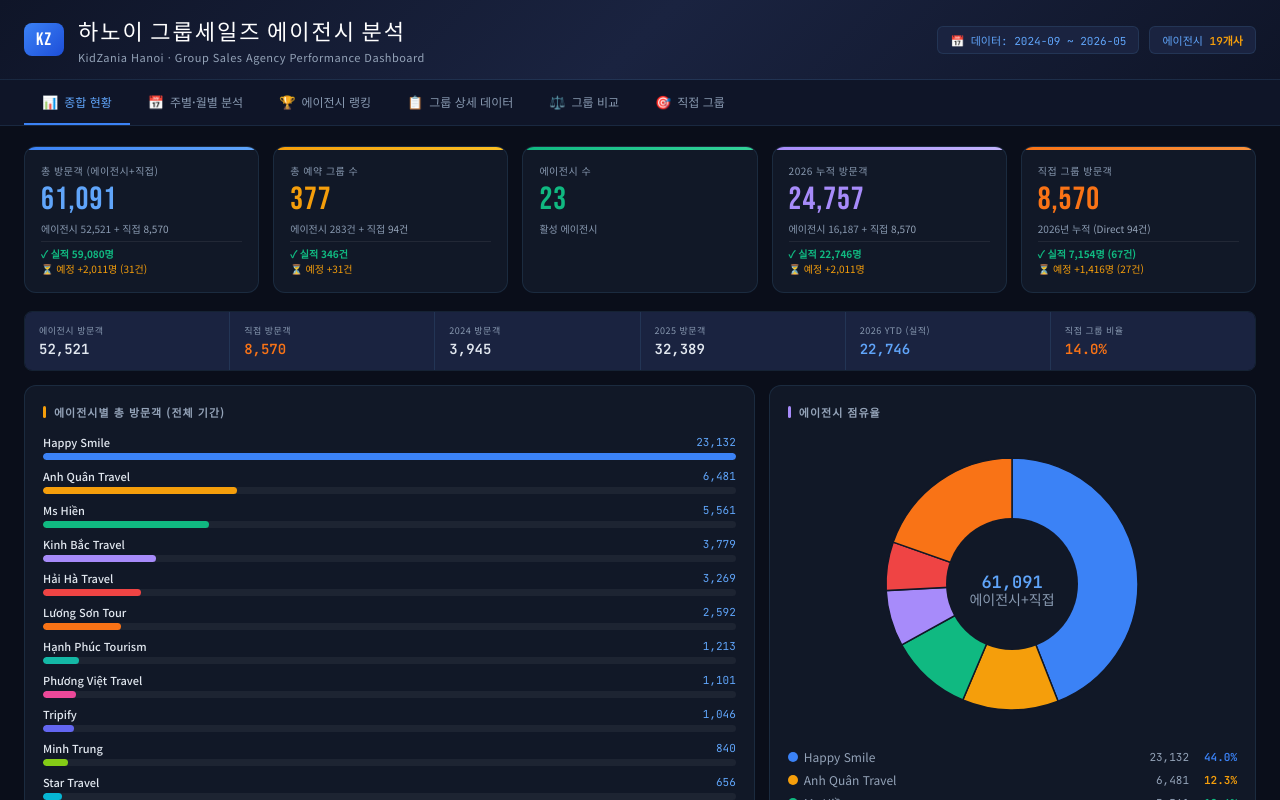
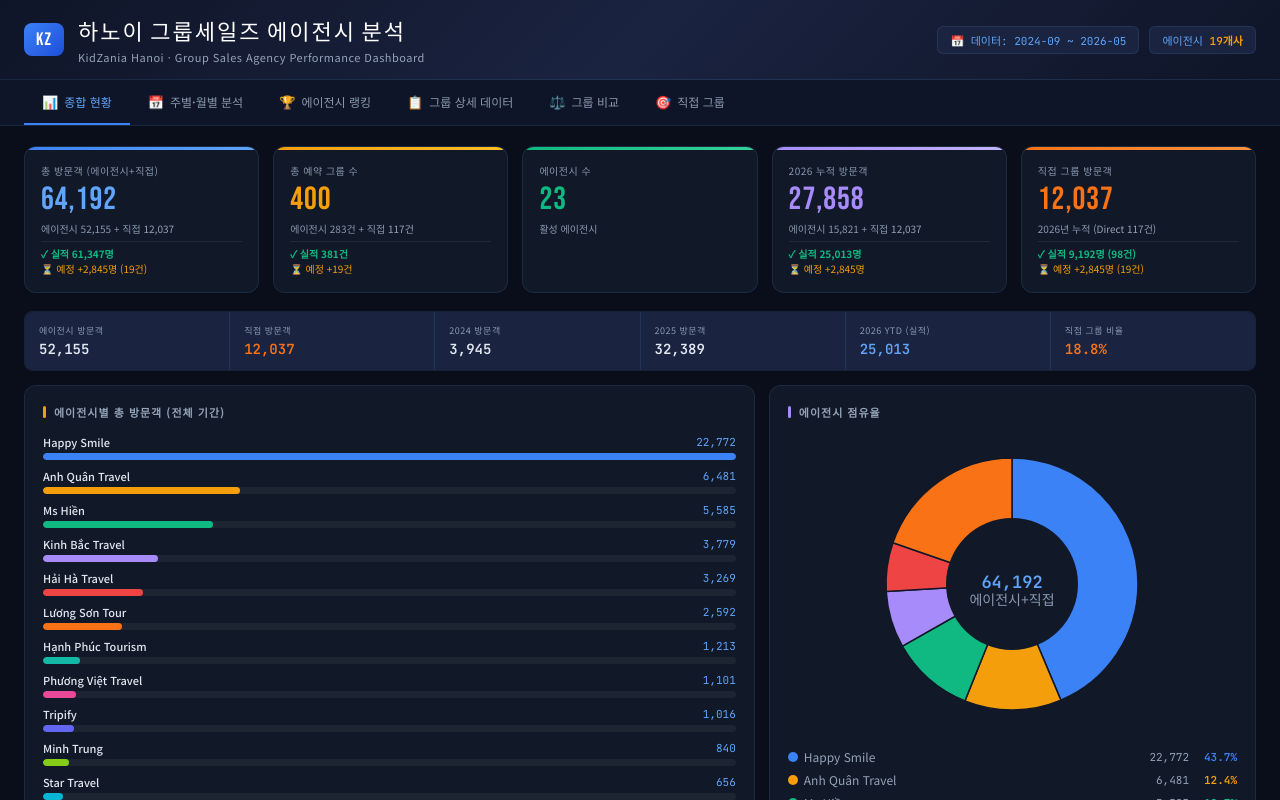
Before and after one commit to KidzaniaHAN/kidzania, a plain HTML site: page index.html in a window 1280 px wide. Shown: the top 800 px of the page. Drawn offline with Linux system fonts and the light colour scheme.

Commit message:
Update index.html

```diff
--- a/index.html
+++ b/index.html
@@ -988,18 +988,18 @@
 <script>
 // ===== DATA =====
 // 데이터 기준일 (파일 업데이트 시 함께 수정)
-const DATA_DATE = '2026-05-22';
+const DATA_DATE = '2026-05-29';
 
 const agencyData = [
-  {name:'Happy Smile', v2024:0, v2025:17957, v2026:5175, r2024:0, r2025:76, r2026:18},
+  {name:'Happy Smile', v2024:0, v2025:17957, v2026:4815, r2024:0, r2025:76, r2026:17},
   {name:'Anh Quân Travel', v2024:0, v2025:4914, v2026:1567, r2024:0, r2025:33, r2026:5},
-  {name:'Ms Hiền', v2024:3945, v2025:1108, v2026:508, r2024:41, r2025:13, r2026:7},
+  {name:'Ms Hiền', v2024:3945, v2025:1108, v2026:532, r2024:41, r2025:13, r2026:8},
   {name:'Kinh Bắc Travel', v2024:0, v2025:759, v2026:3020, r2024:0, r2025:5, r2026:11},
   {name:'Hải Hà Travel', v2024:0, v2025:1973, v2026:1296, r2024:0, r2025:4, r2026:5},
   {name:'Lương Sơn Tour', v2024:0, v2025:1833, v2026:759, r2024:0, r2025:11, r2026:3},
   {name:'Hạnh Phúc Tourism', v2024:0, v2025:1213, v2026:0, r2024:0, r2025:3, r2026:0},
   {name:'Phương Việt Travel', v2024:0, v2025:1101, v2026:0, r2024:0, r2025:1, r2026:0},
-  {name:'Tripify', v2024:0, v2025:580, v2026:466, r2024:0, r2025:8, r2026:8},
+  {name:'Tripify', v2024:0, v2025:580, v2026:436, r2024:0, r2025:8, r2026:8},
   {name:'NewGen', v2024:0, v2025:450, v2026:33, r2024:0, r2025:4, r2026:1},
   {name:'Skill Development', v2024:0, v2025:501, v2026:0, r2024:0, r2025:1, r2026:0},
   {name:'Tân Á', v2024:0, v2025:0, v2026:580, r2024:0, r2025:0, r2026:1},
@@ -1025,15 +1025,15 @@ const weeklyData = {
   weeks: ['MAR_W1','MAR_W2','MAR_W3','MAR_W4','APR_W1','APR_W2','APR_W3','APR_W4','APR_W5','MAY_W1','MAY_W2','MAY_W3','MAY_W4'],
   weekLabels: ['MAR W1\n02~08 Mar','MAR W2\n09~15 Mar','MAR W3\n16~22 Mar','MAR W4\n23~29 Mar','APR W1\n30 Mar~05 Apr','APR W2\n06~12 Apr','APR W3\n13~19 Apr','APR W4\n20~26 Apr','APR W5\n27 Apr~03 May','MAY W1\n04~10 May','MAY W2\n11~17 May','MAY W3\n18~24 May','MAY W4\n25~31 May'],
   data: {
-    'Happy Smile': [0,0,966,213,1014,787,120,0,0,247,270,861,500],
+    'Happy Smile': [0,0,966,213,1014,787,120,0,0,247,270,761,240],
     'Anh Quân Travel': [452,479,407,0,119,0,110,0,0,0,0,0,0],
-    'Ms Hiền': [0,0,0,0,0,105,0,0,0,0,0,0,40],
+    'Ms Hiền': [0,0,0,0,0,105,0,0,0,0,0,0,64],
     'Kinh Bắc Travel': [0,58,0,0,322,1174,509,668,0,0,289,0,0],
     'Hải Hà Travel': [0,522,0,0,217,193,0,0,0,0,0,0,0],
     'Lương Sơn Tour': [0,0,0,0,0,622,137,0,0,0,0,0,0],
     'Hạnh Phúc Tourism': [0,0,0,0,0,0,0,0,0,0,0,0,0],
     'Phương Việt Travel': [0,0,0,0,0,0,0,0,0,0,0,0,0],
-    'Tripify': [0,0,145,43,0,0,110,0,0,39,40,89,0],
+    'Tripify': [0,0,145,43,0,0,110,0,0,39,40,34,25],
     'NewGen': [0,0,0,0,0,0,33,0,0,0,0,0,0],
     'Skill Development': [0,0,0,0,0,0,0,0,0,0,0,0,0],
     'Tân Á': [0,0,0,580,0,0,0,0,0,0,0,0,0],
@@ -1334,11 +1334,11 @@ const groupListData = [
   {year:2026,month:5,dov:'2026-05-21',name:'MN Happy Smile 5',child:130,adult:27,toddler:0,total:157,type:'Kindergarten',sector:'Public',agency:'Happy Smile'},
   {year:2026,month:5,dov:'2026-05-21',name:'TH Lomonoxop',child:29,adult:5,toddler:0,total:34,type:'School',sector:'Private',agency:'Tripify'},
   {year:2026,month:5,dov:'2026-05-21',name:'MN Hoa Hồng',child:38,adult:8,toddler:0,total:46,type:'Kindergarten',sector:'Public',agency:'Minh Trung'},
-  {year:2026,month:5,dov:'2026-05-22',name:'MN Happy Smile 6',child:250,adult:0,toddler:0,total:250,type:'Kindergarten',sector:'Public',agency:'Happy Smile'},
-  {year:2026,month:5,dov:'2026-05-24',name:'TH Thực nghiệm Victory - Lớp 2G2',child:34,adult:20,toddler:1,total:55,type:'School',sector:'Private',agency:'Tripify'},
-  {year:2026,month:5,dov:'2026-05-25',name:'MN Happy Smile 7',child:250,adult:0,toddler:0,total:250,type:'Kindergarten',sector:'Public',agency:'Happy Smile'},
-  {year:2026,month:5,dov:'2026-05-26',name:'MN Olympia Preschool',child:40,adult:0,toddler:0,total:40,type:'Kindergarten',sector:'Private',agency:'Ms Hiền'},
-  {year:2026,month:5,dov:'2026-05-27',name:'MN Happy Smile 8',child:250,adult:0,toddler:0,total:250,type:'Kindergarten',sector:'Public',agency:'Happy Smile'},
+  {year:2026,month:5,dov:'2026-05-22',name:'MN Happy Smile 6',child:119,adult:31,toddler:0,total:150,type:'Kindergarten',sector:'Public',agency:'Happy Smile'},
+  {year:2026,month:5,dov:'2026-05-25',name:'MN Happy Smile 7',child:195,adult:45,toddler:0,total:240,type:'Kindergarten',sector:'Public',agency:'Happy Smile'},
+  {year:2026,month:5,dov:'2026-05-26',name:'MN Olympia Preschool',child:29,adult:5,toddler:0,total:34,type:'Kindergarten',sector:'Private',agency:'Ms Hiền'},
+  {year:2026,month:5,dov:'2026-05-29',name:'MN Ngôi nhà tuổi thơ',child:25,adult:5,toddler:0,total:30,type:'Kindergarten',sector:'Private',agency:'Ms Hiền'},
+  {year:2026,month:5,dov:'2026-05-29',name:'TH Tràng An',child:20,adult:5,toddler:0,total:25,type:'School',sector:'Public',agency:'Tripify'},
 ];
 
 
@@ -1405,40 +1405,63 @@ const directData = [
   {year:2026,month:5,dov:'2026-05-20',name:'MN Pony',child:48,adult:129,toddler:52,total:229,type:'Kindergarten',sector:'Private'},
   {year:2026,month:5,dov:'2026-05-21',name:'MN Sao Khuê',child:29,adult:44,toddler:33,total:106,type:'Kindergarten',sector:'Private'},
   {year:2026,month:5,dov:'2026-05-21',name:'TH Vũ Công Tể - Lớp 2',child:40,adult:7,toddler:0,total:47,type:'School',sector:'Public'},
-  {year:2026,month:5,dov:'2026-05-22',name:'MN Eton',child:35,adult:10,toddler:0,total:45,type:'Kindergarten',sector:'Private'},
-  {year:2026,month:5,dov:'2026-05-22',name:'MN Baby Bear',child:30,adult:50,toddler:22,total:102,type:'Kindergarten',sector:'Private'},
-  {year:2026,month:5,dov:'2026-05-22',name:'YH Group',child:55,adult:0,toddler:0,total:55,type:'Corporate',sector:'Other (Corporate, academy etc)'},
-  {year:2026,month:5,dov:'2026-05-22',name:'TH May - Lớp 3B',child:30,adult:0,toddler:0,total:30,type:'School',sector:'Private'},
-  {year:2026,month:5,dov:'2026-05-22',name:'TH Lê Quý Đôn - Lớp 2A15',child:30,adult:0,toddler:0,total:30,type:'School',sector:'Private'},
-  {year:2026,month:5,dov:'2026-05-22',name:'TH Hanoi Academy - Lớp 2 Lion',child:21,adult:0,toddler:0,total:21,type:'School',sector:'Private'},
-  {year:2026,month:5,dov:'2026-05-22',name:'TH May Academy - Lớp 4A2',child:25,adult:0,toddler:0,total:25,type:'School',sector:'Private'},
-  {year:2026,month:5,dov:'2026-05-23',name:'TH Đoàn Thị Điểm - Lớp 1A8',child:33,adult:0,toddler:0,total:33,type:'School',sector:'Private'},
-  {year:2026,month:5,dov:'2026-05-23',name:'Công Ty Transmed',child:26,adult:22,toddler:0,total:48,type:'Corporate',sector:'Other (Corporate, academy etc)'},
-  {year:2026,month:5,dov:'2026-05-23',name:'Lớp O2',child:20,adult:4,toddler:0,total:24,type:'School',sector:'Private'},
-  {year:2026,month:5,dov:'2026-05-23',name:'TH Archimedes - Lớp 4A3',child:20,adult:6,toddler:0,total:26,type:'School',sector:'Private'},
-  {year:2026,month:5,dov:'2026-05-23',name:'TH Olympia - Lớp 2A3',child:25,adult:0,toddler:0,total:25,type:'School',sector:'Private'},
-  {year:2026,month:5,dov:'2026-05-23',name:'TH Vinschool Greenbay - Lớp 1A2',child:22,adult:28,toddler:1,total:51,type:'School',sector:'Private'},
-  {year:2026,month:5,dov:'2026-05-24',name:'BIDV - Cầu Giấy',child:76,adult:56,toddler:24,total:156,type:'Corporate',sector:'Other (Corporate, academy etc)'},
-  {year:2026,month:5,dov:'2026-05-24',name:'TH Vinschool Metropolis Lớp 3B1',child:26,adult:4,toddler:0,total:30,type:'School',sector:'Private'},
-  {year:2026,month:5,dov:'2026-05-24',name:'TH Vinschool Ocean Park - Lớp 2A10',child:32,adult:0,toddler:0,total:32,type:'School',sector:'Private'},
-  {year:2026,month:5,dov:'2026-05-24',name:'TH Đoàn Thị Điểm - Lớp 1C',child:34,adult:31,toddler:2,total:67,type:'School',sector:'Private'},
-  {year:2026,month:5,dov:'2026-05-24',name:'TH Archimede - Lớp 3C1',child:20,adult:4,toddler:0,total:24,type:'School',sector:'Private'},
-  {year:2026,month:5,dov:'2026-05-25',name:'MN Himawari',child:56,adult:10,toddler:0,total:66,type:'Kindergarten',sector:'Private'},
-  {year:2026,month:5,dov:'2026-05-25',name:'TH Lê Quý Đôn - Lớp 3A3',child:30,adult:0,toddler:0,total:30,type:'School',sector:'Public'},
-  {year:2026,month:5,dov:'2026-05-26',name:'TH Reigrate Grammar',child:28,adult:4,toddler:0,total:32,type:'School',sector:'International'},
-  {year:2026,month:5,dov:'2026-05-26',name:'MN Mommy Care',child:35,adult:0,toddler:0,total:35,type:'Kindergarten',sector:'Private'},
-  {year:2026,month:5,dov:'2026-05-26',name:'TH Wellspring - Lớp 4A1 + 4A5',child:40,adult:5,toddler:0,total:45,type:'School',sector:'Private'},
-  {year:2026,month:5,dov:'2026-05-26',name:'MN Hoa Lộc Vừng',child:50,adult:30,toddler:0,total:80,type:'Kindergarten',sector:'Private'},
-  {year:2026,month:5,dov:'2026-05-26',name:'MN Ngôi sao Hạnh phúc',child:60,adult:0,toddler:0,total:60,type:'Kindergarten',sector:'Private'},
-  {year:2026,month:5,dov:'2026-05-27',name:'MN Ngọc Minh',child:50,adult:20,toddler:0,total:70,type:'Kindergarten',sector:'Private'},
-  {year:2026,month:5,dov:'2026-05-28',name:'Lớp 8AD TH Wellsping',child:23,adult:5,toddler:0,total:28,type:'School',sector:'Private'},
+  {year:2026,month:5,dov:'2026-05-22',name:'MN Eton',child:24,adult:12,toddler:8,total:44,type:'Kindergarten',sector:'Private'},
+  {year:2026,month:5,dov:'2026-05-22',name:'MN Baby Bear',child:32,adult:91,toddler:24,total:147,type:'Kindergarten',sector:'Private'},
+  {year:2026,month:5,dov:'2026-05-22',name:'YH Group',child:50,adult:8,toddler:0,total:58,type:'Corporate',sector:'Other (Corporate, academy etc)'},
+  {year:2026,month:5,dov:'2026-05-22',name:'TH May - Lớp 3B',child:33,adult:17,toddler:0,total:50,type:'School',sector:'Private'},
+  {year:2026,month:5,dov:'2026-05-22',name:'TH Lê Quý Đôn - Lớp 2A15',child:31,adult:15,toddler:0,total:46,type:'School',sector:'Private'},
+  {year:2026,month:5,dov:'2026-05-22',name:'TH Hanoi Academy - Lớp 2 Lion',child:26,adult:10,toddler:0,total:36,type:'School',sector:'Private'},
+  {year:2026,month:5,dov:'2026-05-22',name:'TH May Academy - Lớp 4A2',child:24,adult:4,toddler:0,total:28,type:'School',sector:'Private'},
+  {year:2026,month:5,dov:'2026-05-23',name:'TH Đoàn Thị Điểm - Lớp 1A8',child:36,adult:29,toddler:0,total:65,type:'School',sector:'Private'},
+  {year:2026,month:5,dov:'2026-05-23',name:'Công Ty Transmed',child:26,adult:22,toddler:1,total:49,type:'Corporate',sector:'Other (Corporate, academy etc)'},
+  {year:2026,month:5,dov:'2026-05-23',name:'Lớp O2',child:27,adult:7,toddler:0,total:34,type:'School',sector:'Private'},
+  {year:2026,month:5,dov:'2026-05-23',name:'TH Archimedes - Lớp 4A3',child:21,adult:6,toddler:0,total:27,type:'School',sector:'Private'},
+  {year:2026,month:5,dov:'2026-05-23',name:'TH Olympia - Lớp 2A3',child:30,adult:12,toddler:0,total:42,type:'School',sector:'Private'},
+  {year:2026,month:5,dov:'2026-05-23',name:'TH Vinschool Greenbay - Lớp 1A2',child:34,adult:28,toddler:3,total:65,type:'School',sector:'Private'},
+  {year:2026,month:5,dov:'2026-05-23',name:'TH Isaac Newton - Lớp 1G02',child:20,adult:16,toddler:0,total:36,type:'School',sector:'Private'},
+  {year:2026,month:5,dov:'2026-05-24',name:'BIDV - Cầu Giấy',child:77,adult:75,toddler:14,total:166,type:'Corporate',sector:'Other (Corporate, academy etc)'},
+  {year:2026,month:5,dov:'2026-05-24',name:'TH Vinschool Metropolis Lớp 3B1',child:28,adult:11,toddler:0,total:39,type:'School',sector:'Private'},
+  {year:2026,month:5,dov:'2026-05-24',name:'TH Vinschool Ocean Park - Lớp 2A10',child:33,adult:7,toddler:0,total:40,type:'School',sector:'Private'},
+  {year:2026,month:5,dov:'2026-05-24',name:'TH Thực nghiệm Victory - Lớp 2G2',child:33,adult:20,toddler:0,total:53,type:'School',sector:'Private'},
+  {year:2026,month:5,dov:'2026-05-24',name:'TH Đoàn Thị Điểm - Lớp 1C',child:36,adult:36,toddler:3,total:75,type:'School',sector:'Private'},
+  {year:2026,month:5,dov:'2026-05-24',name:'Agribank Phú Thọ',child:28,adult:19,toddler:0,total:47,type:'Corporate',sector:'Other (Corporate, academy etc)'},
+  {year:2026,month:5,dov:'2026-05-24',name:'TH Archimede - Lớp 3C1',child:21,adult:6,toddler:0,total:27,type:'School',sector:'Private'},
+  {year:2026,month:5,dov:'2026-05-24',name:'E Group',child:25,adult:15,toddler:0,total:40,type:'Corporate',sector:'Other (Corporate, academy etc)'},
+  {year:2026,month:5,dov:'2026-05-25',name:'MN Himawari',child:49,adult:93,toddler:0,total:142,type:'Kindergarten',sector:'Private'},
+  {year:2026,month:5,dov:'2026-05-25',name:'TH Lê Quý Đôn - Lớp 3A3',child:35,adult:25,toddler:0,total:60,type:'School',sector:'Public'},
+  {year:2026,month:5,dov:'2026-05-26',name:'TH Reigrate Grammar',child:27,adult:4,toddler:0,total:31,type:'School',sector:'International'},
+  {year:2026,month:5,dov:'2026-05-26',name:'MN Mommy Care',child:43,adult:34,toddler:23,total:100,type:'Kindergarten',sector:'Private'},
+  {year:2026,month:5,dov:'2026-05-26',name:'TH Wellspring - Lớp 4A1 + 4A5',child:36,adult:4,toddler:0,total:40,type:'School',sector:'Private'},
+  {year:2026,month:5,dov:'2026-05-26',name:'Lớp 8AD TH Wellsping',child:21,adult:2,toddler:0,total:23,type:'School',sector:'Private'},
+  {year:2026,month:5,dov:'2026-05-26',name:'MN Hoa Lộc Vừng',child:58,adult:111,toddler:8,total:177,type:'Kindergarten',sector:'Private'},
+  {year:2026,month:5,dov:'2026-05-26',name:'TH Everest - Lớp 5',child:32,adult:6,toddler:0,total:38,type:'School',sector:'Private'},
+  {year:2026,month:5,dov:'2026-05-27',name:'MN Ngọc Minh',child:40,adult:83,toddler:12,total:135,type:'Kindergarten',sector:'Private'},
+  {year:2026,month:5,dov:'2026-05-27',name:'TH Phú Thượng',child:28,adult:10,toddler:0,total:38,type:'School',sector:'Public'},
+  {year:2026,month:5,dov:'2026-05-27',name:'TH Olympia - Lớp 8H',child:23,adult:1,toddler:0,total:24,type:'School',sector:'Private'},
+  {year:2026,month:5,dov:'2026-05-28',name:'TH Greenfield - Lớp 2A4',child:24,adult:10,toddler:0,total:34,type:'School',sector:'Private'},
   {year:2026,month:5,dov:'2026-05-28',name:'TH Hanoi Toronto',child:20,adult:3,toddler:0,total:23,type:'School',sector:'Private'},
-  {year:2026,month:5,dov:'2026-05-28',name:'MN Home Schooling',child:30,adult:10,toddler:0,total:40,type:'Kindergarten',sector:'Private'},
-  {year:2026,month:5,dov:'2026-05-29',name:'MN Gấu Baloo',child:70,adult:20,toddler:0,total:90,type:'Kindergarten',sector:'Private'},
-  {year:2026,month:5,dov:'2026-05-30',name:'MB AMC',child:90,adult:0,toddler:0,total:90,type:'Corporate',sector:'Other (Corporate, academy etc)'},
-  {year:2026,month:5,dov:'2026-05-30',name:'ADCV',child:57,adult:74,toddler:0,total:131,type:'Corporate',sector:'Other (Corporate, academy etc)'},
+  {year:2026,month:5,dov:'2026-05-28',name:'MN Home Schooling',child:28,adult:61,toddler:0,total:89,type:'Kindergarten',sector:'Private'},
+  {year:2026,month:5,dov:'2026-05-29',name:'MN Ngôi Sao Nhỏ',child:96,adult:15,toddler:0,total:111,type:'Kindergarten',sector:'Private'},
+  {year:2026,month:5,dov:'2026-05-29',name:'MN Gấu Baloo',child:47,adult:20,toddler:0,total:67,type:'Kindergarten',sector:'Private'},
+  {year:2026,month:5,dov:'2026-05-30',name:'MB AMC',child:102,adult:0,toddler:0,total:102,type:'Corporate',sector:'Other (Corporate, academy etc)'},
+  {year:2026,month:5,dov:'2026-05-30',name:'ADCV',child:33,adult:0,toddler:0,total:33,type:'Corporate',sector:'Other (Corporate, academy etc)'},
   {year:2026,month:5,dov:'2026-05-30',name:'Ecomobi',child:20,adult:20,toddler:0,total:40,type:'Corporate',sector:'Other (Corporate, academy etc)'},
-  {year:2026,month:5,dov:'2026-05-30',name:'AHT Tech',child:40,adult:0,toddler:0,total:40,type:'Corporate',sector:'Other (Corporate, academy etc)'},
+  {year:2026,month:5,dov:'2026-05-30',name:'AHT Tech',child:20,adult:20,toddler:0,total:40,type:'Corporate',sector:'Other (Corporate, academy etc)'},
+  {year:2026,month:5,dov:'2026-05-30',name:'Chứng khoán Vietinbank',child:70,adult:0,toddler:0,total:70,type:'Corporate',sector:'Other (Corporate, academy etc)'},
+  {year:2026,month:5,dov:'2026-05-31',name:'ATFMC',child:110,adult:22,toddler:0,total:132,type:'Corporate',sector:'Other (Corporate, academy etc)'},
+  {year:2026,month:6,dov:'2026-06-01',name:'Cục phòng chống rửa tiền',child:26,adult:10,toddler:0,total:36,type:'Corporate',sector:'Other (Corporate, academy etc)'},
+  {year:2026,month:6,dov:'2026-06-01',name:'Chi cục Chống buôn lậu',child:30,adult:0,toddler:0,total:30,type:'Corporate',sector:'Other (Corporate, academy etc)'},
+  {year:2026,month:6,dov:'2026-06-03',name:'MN Ladybird',child:40,adult:10,toddler:0,total:50,type:'Kindergarten',sector:'Private'},
+  {year:2026,month:6,dov:'2026-06-03',name:'MN Hạnh Phúc',child:40,adult:0,toddler:0,total:40,type:'Kindergarten',sector:'Private'},
+  {year:2026,month:6,dov:'2026-06-03',name:'CLB Tiếng Pháp',child:20,adult:0,toddler:0,total:20,type:'Academy',sector:'Other (Corporate, academy etc)'},
+  {year:2026,month:6,dov:'2026-06-05',name:'Fox English',child:40,adult:0,toddler:0,total:40,type:'Academy',sector:'Other (Corporate, academy etc)'},
+  {year:2026,month:6,dov:'2026-06-05',name:'MN Horizon',child:15,adult:3,toddler:0,total:18,type:'Kindergarten',sector:'Private'},
+  {year:2026,month:6,dov:'2026-06-05',name:'MN Chipchip',child:40,adult:0,toddler:0,total:40,type:'Kindergarten',sector:'Private'},
+  {year:2026,month:6,dov:'2026-06-09',name:'MN Sakura Tây Hồ Tây',child:180,adult:0,toddler:90,total:270,type:'Kindergarten',sector:'Private'},
+  {year:2026,month:6,dov:'2026-06-10',name:'APOLLO English',child:200,adult:0,toddler:0,total:200,type:'Academy',sector:'Other (Corporate, academy etc)'},
+  {year:2026,month:6,dov:'2026-06-12',name:'Wellspring',child:235,adult:15,toddler:0,total:250,type:'School',sector:'Private'},
+  {year:2026,month:6,dov:'2026-06-24',name:'SIS - Lớp L',child:34,adult:0,toddler:0,total:34,type:'School',sector:'Private'},
+  {year:2026,month:6,dov:'2026-06-28',name:'FPT Edu',child:700,adult:700,toddler:0,total:1400,type:'Corporate',sector:'Other (Corporate, academy etc)'},
 ];
 
 
@@ -1856,7 +1879,7 @@ function setView(v) {
 function updateThisNextWeek() {
   let tw = 0, nw = 0;
   weeklyData.agencies.forEach(a => {
-    tw += weeklyData.data[a][11]||0;
+    tw += weeklyData.data[a][12]||0;
     nw += weeklyData.data[a][12]||0;
   });
   document.getElementById('thisweek-val').textContent = tw.toLocaleString();
@@ -1876,7 +1899,7 @@ function renderWeekly() {
 
     let thead = '<tr><th>에이전시</th>';
     weeks.forEach((w,i) => {
-      const isThis = i===11, isNext = i===12;
+      const isThis = i===12, isNext = i===12;
       thead += `<th class="${isThis?'this-week-col':isNext?'next-week-col':''} weekly-col" style="text-align:right;font-size:9px">${w.replace('_',' ')}</th>`;
     });
     thead += '<th style="text-align:right">합계</th></tr>';
@@ -1889,7 +1912,7 @@ function renderWeekly() {
       if(total === 0 && agFilter === 'all') return;
       tbody += `<tr><td style="font-weight:600">${ag}</td>`;
       vals.forEach((v,i) => {
-        const isThis = i===11, isNext = i===12;
+        const isThis = i===12, isNext = i===12;
         tbody += `<td class="num ${isThis?'this-week-col':isNext?'next-week-col':''}">${v>0?v.toLocaleString():'-'}</td>`;
       });
       tbody += `<td class="num" style="font-weight:700;color:var(--text)">${total.toLocaleString()}</td></tr>`;
@@ -1899,7 +1922,7 @@ function renderWeekly() {
     tbody += '<tr style="background:rgba(59,130,246,0.06);font-weight:700"><td>합계</td>';
     weeks.forEach((w,i) => {
       const total = agencies.reduce((s,ag) => s+((weeklyData.data[ag]||[])[i]||0), 0);
-      const isThis = i===11, isNext = i===12;
+      const isThis = i===12, isNext = i===12;
       tbody += `<td class="num ${isThis?'this-week-col':isNext?'next-week-col':''}" style="color:var(--accent2)">${total>0?total.toLocaleString():'-'}</td>`;
     });
     const grandTotal = agencies.reduce((s,ag) => s+(weeklyData.data[ag]||[]).reduce((ss,v)=>ss+v,0), 0);
@@ -2303,7 +2326,7 @@ const directWeeks = [
   {name:'MAY W3', label:'18~24 May', start:'2026-05-18', end:'2026-05-24'},
   {name:'MAY W4', label:'25~31 May', start:'2026-05-25', end:'2026-05-31'},
 ];
-const DIRECT_THIS_WEEK = 11;
+const DIRECT_THIS_WEEK = 12;
 const DIRECT_NEXT_WEEK = 12;
 
 let directView = 'date';
```
